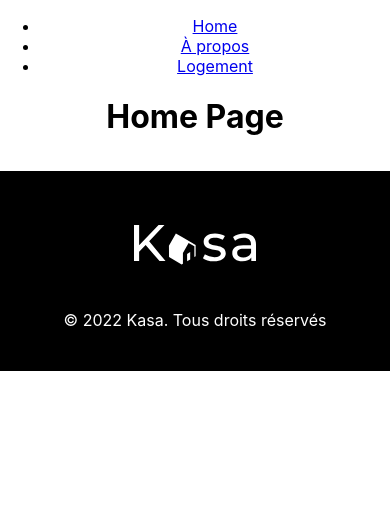
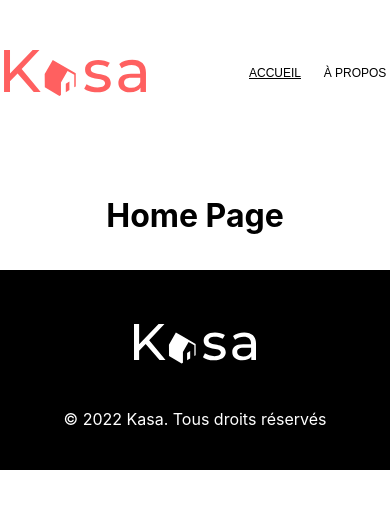
Before and after one commit to lauraplt/Projet5_kasa, a React (Create React App) app: page / in a window 390 px wide. Shown: the top 508 px of the page. Built offline with nearby package versions, Linux system fonts and the light colour scheme.

Commit message:
add header

```diff
--- /dev/null
+++ b/src/assets/styles/Header.scss
@@ -0,0 +1,65 @@
+header {
+    height: 125px;
+    width: 100%;
+    margin-left: auto;
+    margin-right: auto;
+    margin-top: 50px;
+    position: relative;
+
+    #header-container {
+        display: flex;
+        justify-content: space-between;
+        width: 100%;
+
+        .header-nav {
+            display: flex;
+            align-items: center;
+            font-size: 24px;
+            font-weight: 500;
+            font-family: 'Montserrat', sans-serif;
+
+            a {
+                color: black;
+                transition: color 0.3s ease;
+                margin-left: 0px;
+                width: 120px;
+                margin-left: 30px;
+                text-decoration: none;
+
+                &:hover {
+                    color: #000000;
+                }
+
+                &.active {
+                    text-decoration: underline;
+                }
+            }
+        }
+    }
+}
+
+@media screen and (max-width: 600px) {
+    header {
+        margin-left: 0;
+        margin-right: 0;
+    }
+
+    #header-container {
+        .header-nav {
+            width: auto;
+            text-transform: uppercase;
+
+            a {
+                font-size: 12px;
+                margin-left: 10px !important;
+                width: 70px !important;
+            }
+        }
+    }
+
+    .header-img {
+        width: 150px;
+        height: 46px;
+        margin-right: 35px;
+    }
+}
--- a/src/components/Footer.jsx
+++ b/src/components/Footer.jsx
@@ -1,5 +1,5 @@
 import React from "react";
-import '../assets/Footer.scss'
+import '../assets/styles/Footer.scss'
 import logofooter from "../assets/images/logofooter.svg";
 
 function Footer() {
--- a/src/components/Header.jsx
+++ b/src/components/Header.jsx
@@ -1,18 +1,20 @@
-import React from 'react';
-import { Link } from 'react-router-dom';
+import React from "react";
+import "../assets/styles/Header.scss";
+import { NavLink } from "react-router-dom";
+import logoheader from "../assets/images/logoheader.svg";
 
-const Header = () => {
-  return (
-    <header>
-      <nav>
-        <ul>
-          <li><Link to="/">Home</Link></li>
-          <li><Link to="/a-propos">À propos</Link></li>
-          <li><Link to="/logment">Logement</Link></li>
-        </ul>
-      </nav>
-    </header>
-  );
-};
+function Header() {
+    return (
+        <header>
+            <div id="header-container">
+                <img className="header-img" src={logoheader} alt="Logo Kasa"/>
+                <nav className="header-nav">
+                <NavLink to="/" end className={({ isActive }) => (isActive ? "active" : "")}>Accueil</NavLink>
+                <NavLink to="/about" className={({ isActive }) => (isActive ? "active" : "")}>À propos</NavLink>
+                </nav>
+            </div>
+        </header>
+    );
+}
 
 export default Header;
```
Also changed, not shown: src/assets/images/logoheader.svg (added), src/assets/styles/Footer.scss (renamed from src/assets/Footer.scss).
